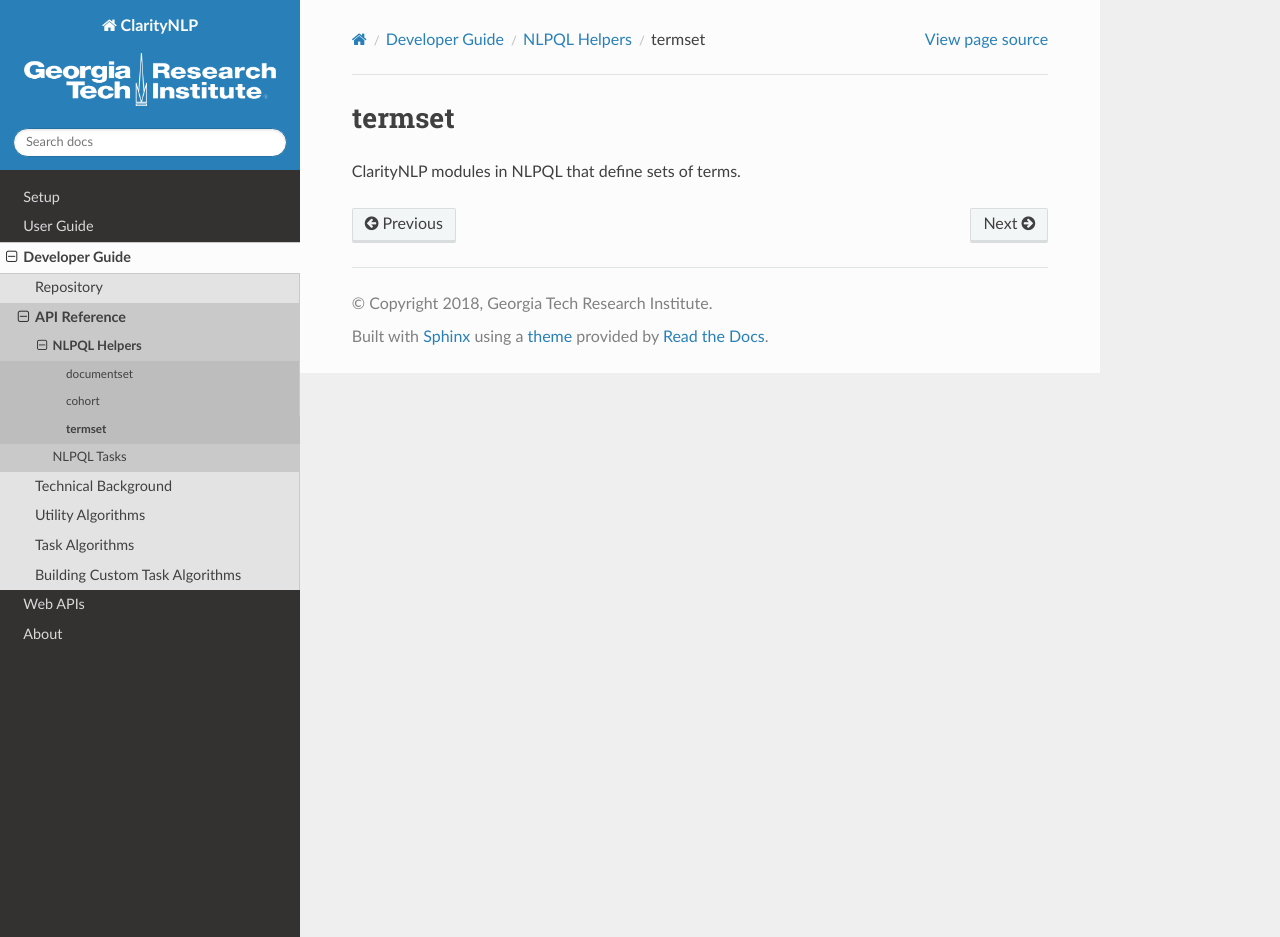
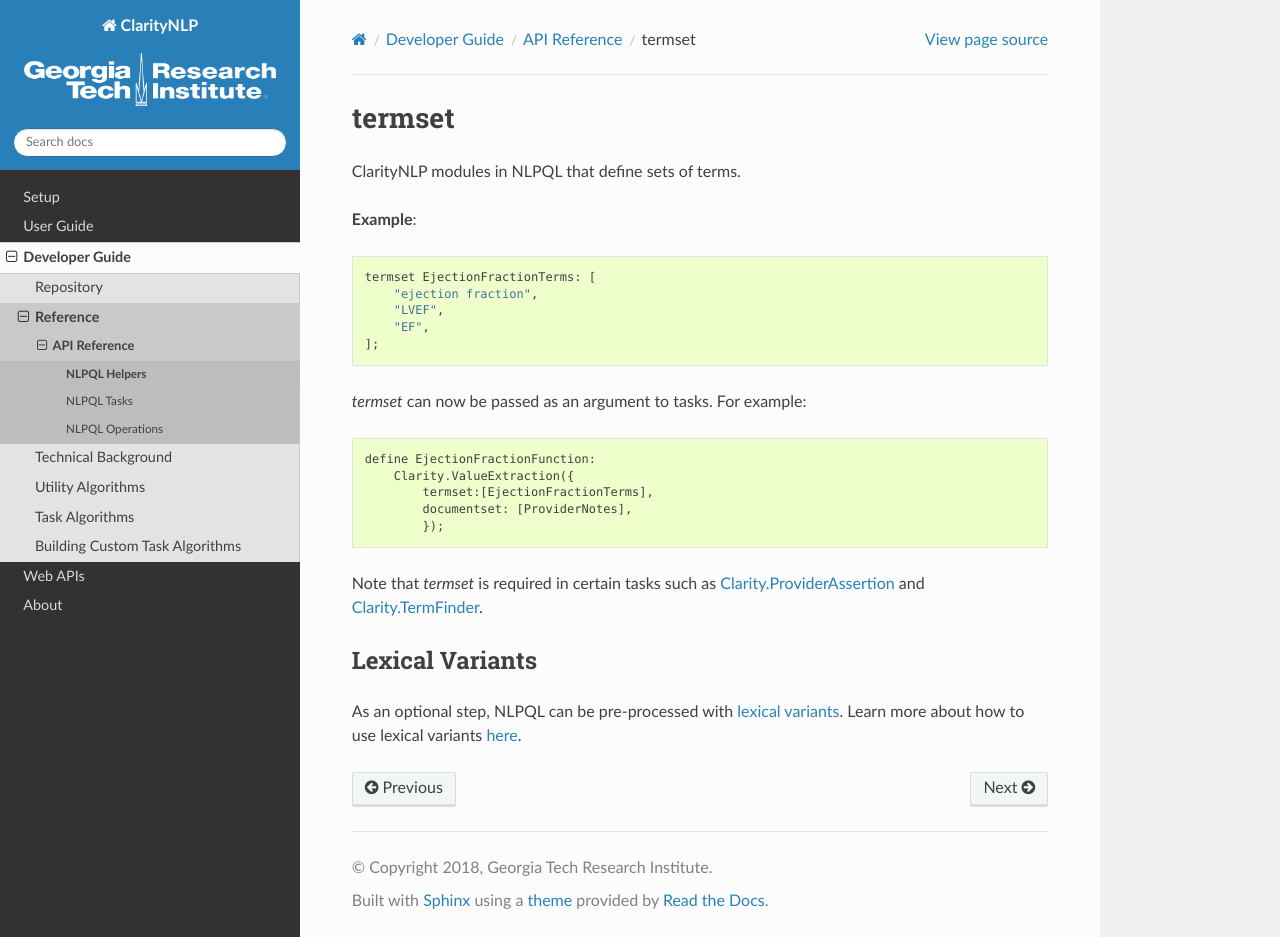
Before and after one commit to ClarityNLP/ClarityNLP, a Sphinx documentation site: the page built from docs/developer_guide/apis/nlpql/termset.rst, in a window 1280 px wide and 937 px high. Built offline with Sphinx 7.4.7 and the Read the Docs theme 2.0.0, drawn with Linux system fonts in a browser that asks for light colours; pages that are not in the unit, such as notebooks, are missing from menus.

Commit message:
add more helper documentation

```diff
--- /dev/null
+++ b/docs/developer_guide/apis/nlpql/operations.rst
@@ -0,0 +1,4 @@
+.. _operations:
+
+Data Operations
+===============
--- a/docs/developer_guide/apis/nlpql/provider_assert.rst
+++ b/docs/developer_guide/apis/nlpql/provider_assert.rst
@@ -1,3 +1,5 @@
+.. _providerassertion:
+
 Clarity.ProviderAssertion
 =========================
 
--- a/docs/developer_guide/apis/nlpql/term_finder.rst
+++ b/docs/developer_guide/apis/nlpql/term_finder.rst
@@ -1,3 +1,6 @@
+.. _termfinder:
+
+
 Clarity.TermFinder
 ===================
 
--- a/docs/developer_guide/apis/nlpql/termset.rst
+++ b/docs/developer_guide/apis/nlpql/termset.rst
@@ -3,3 +3,33 @@
 termset
 =======
 ClarityNLP modules in NLPQL that define sets of terms.
+
+
+**Example**:
+
+::
+
+    termset EjectionFractionTerms: [
+        "ejection fraction",
+        "LVEF",
+        "EF",
+    ];
+
+`termset` can now be passed as an argument to tasks. For example:
+
+::
+
+    define EjectionFractionFunction:
+        Clarity.ValueExtraction({
+            termset:[EjectionFractionTerms],
+            documentset: [ProviderNotes],
+            });
+
+Note that `termset` is required in certain tasks such as :ref:`providerassertion` and :ref:`termfinder`.
+
+
+Lexical Variants
+----------------
+
+As an optional step, NLPQL can be pre-processed with `lexical variants <https://clarity-nlp.readthedocs.io/en/latest/developer_guide/algorithms/lexical_variants.html>`_.
+Learn more about how to use lexical variants `here <https://clarity-nlp.readthedocs.io/en/latest/user_guide/nlpql/macros.html?highlight=Plurals>`_.
--- a/docs/developer_guide/index.rst
+++ b/docs/developer_guide/index.rst
@@ -8,8 +8,8 @@
 <https://github.com/ClarityNLP/ClarityNLP>`_
 
 
-API Reference
--------------
+Reference
+---------
 .. toctree::
    :maxdepth: 2
 
```
Also changed, not shown: docs/developer_guide/apis/index.rst (+15 -0 lines), docs/developer_guide/apis/nlpql/cohort.rst (+16 -0 lines), docs/developer_guide/apis/nlpql/context.rst (added, +13 -0 lines).
